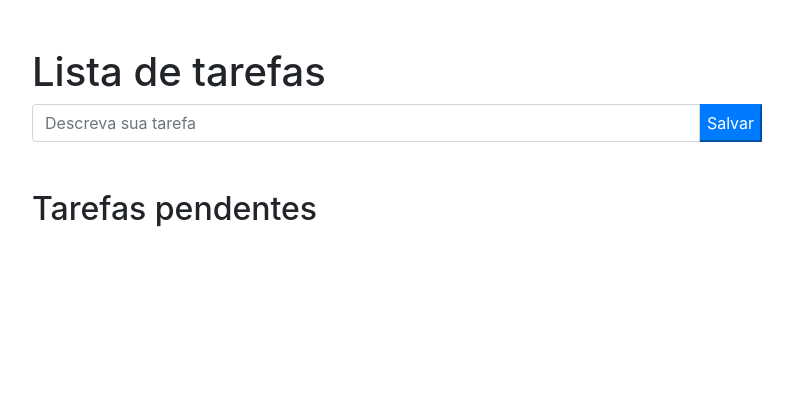
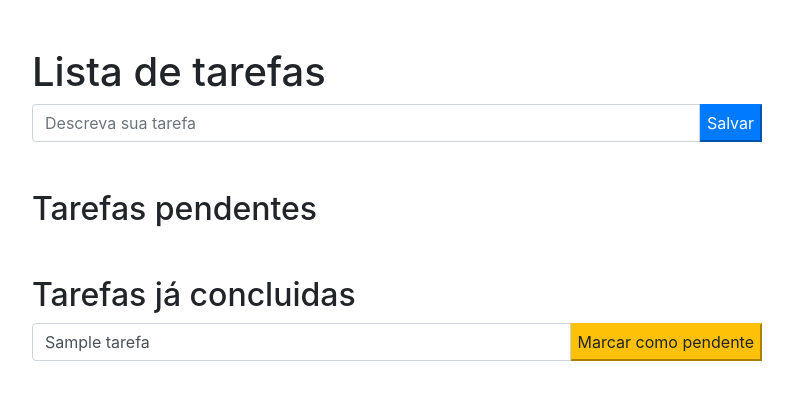
Before and after one commit to breeeno/to-do-django, a Django app: page /tarefas/ in a window 1280 px wide. Shown: the top 400 px of the page, without its empty margins (243-1036 px from the left). Run offline with Django 4.2, Linux system fonts and the light colour scheme; tables that the repository leaves empty hold one stand-in row (values such as "Sample post").

Commit message:
- Inserido checkbox de tarefa ainda pendente - Inserido testes de alteração de status da tarefa
#close #9

```diff
--- a/to_do/home_view.py
+++ b/to_do/home_view.py
@@ -1,4 +1,5 @@
 from django.http import HttpResponse
 
+
 def home(request):
-    return HttpResponse('Olá Django Pro!')
+    return HttpResponse('Olá Django Pro')
--- a/to_do/tarefas/forms.py
+++ b/to_do/tarefas/forms.py
@@ -7,3 +7,8 @@
     class Meta:
         model = Tarefa
         fields = ['nome']
+
+class TarefaForm(ModelForm):
+    class Meta:
+        model = Tarefa
+        fields = ['nome', 'feita']
--- a/to_do/tarefas/templates/tarefas/home.html
+++ b/to_do/tarefas/templates/tarefas/home.html
@@ -12,28 +12,48 @@
     <div class="row">
         <div class="col-md-8 offset-md-2">
             <h1 class="mt-5">Lista de tarefas</h1>
+
             <form action="{% url 'tarefas:home' %}" method="post">
                 {% csrf_token %}
                 <div class="input-group mb-3">
                     <input type="text" class="form-control" placeholder="Descreva sua tarefa"
-                           aria-label="Sua tarefa" aria-describedby="button-addon2"  name="nome">
+                           aria-label="Sua tarefa" aria-describedby="button-addon2" name="nome">
                     <div class="input-group-append">
                         <button class="btn-primary" type="submit" id="button-addon2">Salvar</button>
                     </div>
                 </div>
                 <small id="emailHelp" class="form-text text-muted">{{ form.nome.errors }}</small>
             </form>
+
             <h2 class="mt-5">Tarefas pendentes</h2>
 
             {% for tarefa in tarefas_pendentes %}
-            <form>
+
+            <form action="{% url 'tarefas:detalhe' tarefa_id=tarefa.id %}" method="post">
+                {% csrf_token %}
                 <div class="input-group mb-3">
-                    <div class="input-group-prepend">
-                        <div class="input-group-text">
-                            <input type="checkbox" aria-label="Checkbox para tarefa">
-                        </div>
+                    <input type="text" class="form-control" placeholder="Descreva sua tarefa" required="required"
+                           aria-label="descreva sua tarefa" name="nome" value="{{ tarefa.nome }}">
+                    <input type="hidden" value="checked" name="feita">
+                    <div class="input-group-append">
+                        <button class="btn-success" type="submit">Marcar como feita</button>
                     </div>
-                    <input type="text" class="form-control" aria-label="Text input para tarefa" value="{{ tarefa.nome }}">
+                </div>
+            </form>
+
+            {% endfor %}
+        <h2 class="mt-5">Tarefas já concluidas</h2>
+
+            {% for tarefa in tarefas_feitas %}
+
+            <form action="{% url 'tarefas:detalhe' tarefa_id=tarefa.id %}" method="post">
+                {% csrf_token %}
+                <div class="input-group mb-3">
+                    <input type="text" class="form-control" placeholder="Descreva sua tarefa" required="required"
+                           aria-label="descreva sua tarefa" name="nome" value="{{ tarefa.nome }}">
+                    <div class="input-group-append">
+                        <button class="btn-warning" type="submit">Marcar como pendente</button>
+                    </div>
                 </div>
             </form>
 
--- a/to_do/tarefas/urls.py
+++ b/to_do/tarefas/urls.py
@@ -5,5 +5,6 @@
 
 urlpatterns = [
     path('', views.home, name = 'home'),
+    path('<int:tarefa_id>', views.detalhe, name = 'detalhe' )
 
 ]
--- a/to_do/tarefas/views.py
+++ b/to_do/tarefas/views.py
@@ -2,7 +2,7 @@
 from django.http import HttpResponse, HttpResponseRedirect
 # Create your views here.
 from django.urls import reverse
-from to_do.tarefas.forms import TarefaNovaForm
+from to_do.tarefas.forms import TarefaNovaForm, TarefaForm
 from to_do.tarefas.models import Tarefa
 
 
@@ -14,6 +14,29 @@
             return HttpResponseRedirect(reverse('tarefas:home'))
         else:
             tarefas_pendentes = Tarefa.objects.filter(feita=False).all()
-            return render(request, 'tarefas/home.html', {'form': form, 'tarefas_pendentes': tarefas_pendentes}, status=400)
+            tarefas_feitas = Tarefa.objects.filter(feita=True).all()
+            return render(
+                request, 'tarefas/home.html',
+                {
+                    'form': form,
+                    'tarefas_pendentes': tarefas_pendentes,
+                    'tarefas_feitas': tarefas_feitas,
+                },
+                status=400
+            )
+
     tarefas_pendentes = Tarefa.objects.filter(feita=False).all()
-    return render(request, 'tarefas/home.html', {'tarefas_pendentes': tarefas_pendentes})
+    tarefas_feitas = Tarefa.objects.filter(feita=True).all()
+    return render(request, 'tarefas/home.html',
+                  {
+                      'tarefas_pendentes': tarefas_pendentes,
+                      'tarefas_feitas': tarefas_feitas,
+                  })
+
+
+def detalhe(request, tarefa_id):
+    tarefa = Tarefa.objects.get(id=tarefa_id)
+    form = TarefaForm(request.POST, instance=tarefa)
+    if form.is_valid():
+        form.save()
+    return HttpResponseRedirect(reverse('tarefas:home'))
--- a/to_do/urls.py
+++ b/to_do/urls.py
@@ -18,9 +18,9 @@
 
 from to_do.home_view import home
 
+
 urlpatterns = [
     path('admin/', admin.site.urls),
     path('', home),
-    path('tarefas/', include('to_do.tarefas.urls'))
-
+    path('tarefas/', include('to_do.tarefas.urls')),
 ]
```
Also changed, not shown: to_do/tarefas/tests/test_edicao_de_tarefa.py (added, +44 -0 lines).
